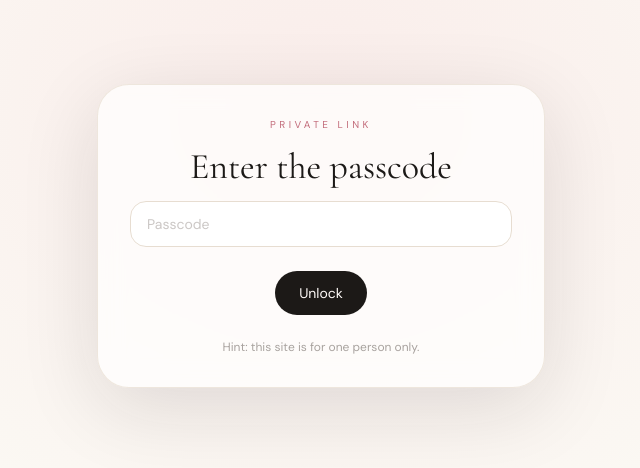
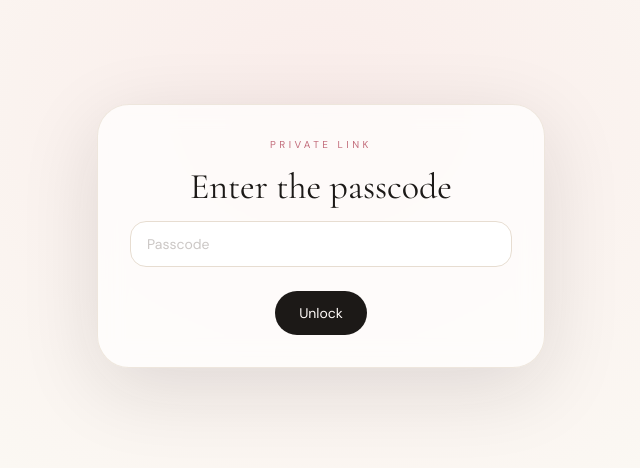
Before and after one commit to NikhilGolla72/Sep7th, a React (Vite) app: page / in a window 1280 px wide. Shown: the part 164-632 px from the top of the page, without its empty margins (319-959 px from the left). Built offline with nearby package versions, Linux system fonts and the light colour scheme.

Commit message:
Remove passcode hint

```diff
--- a/src/components/PasscodeGate.tsx
+++ b/src/components/PasscodeGate.tsx
@@ -70,7 +70,6 @@ export function PasscodeGate({ children }: { children: ReactNode }) {
           Unlock
         </button>
 
-        <p className="mt-6 text-xs text-ink-3 font-body">Hint: this site is for one person only.</p>
       </motion.div>
     </div>
   );
```
